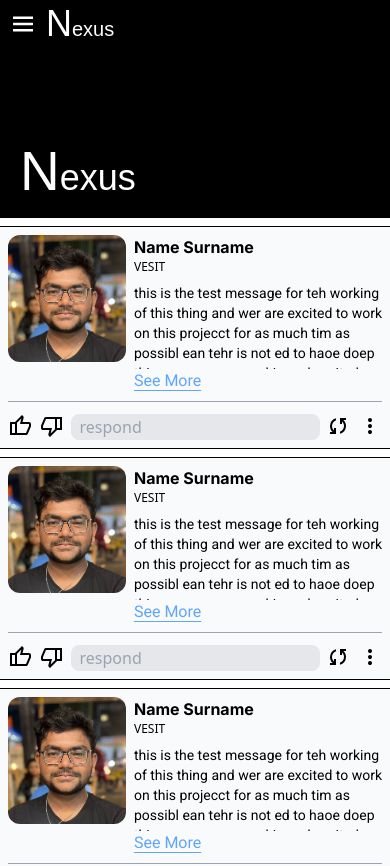
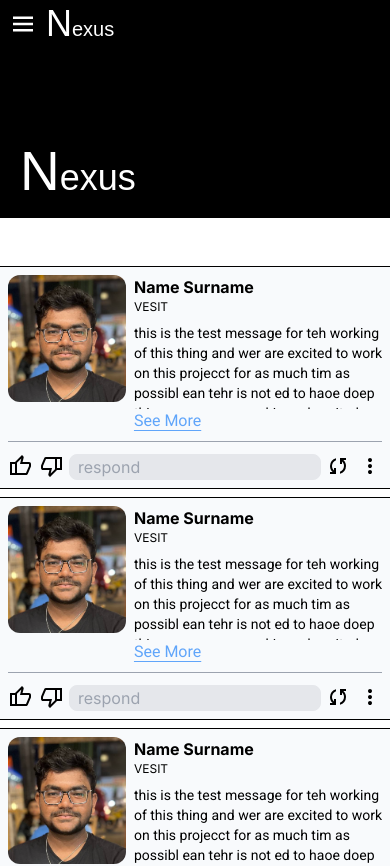
Before and after one commit to pankajrampawar/Nexus, a Next.js app in the folder client/: page /home in a window 390 px wide. Shown: the top 866 px of the page. Built offline with nearby package versions, Linux system fonts and the light colour scheme; a web font is replaced by a local one.

Commit message:
layout error fixed

```diff
--- a/client/app/home/layout.js
+++ b/client/app/home/layout.js
@@ -5,12 +5,13 @@ import Sidebar from "../ui/Sidebar"
 export default function RootLayout({ children }) {
     return (
         <html lang="en">
-            <body className="sm:flex sm:h-screen sm:overflow-hidden gap-10">
+            <body >
+                <div className="flex flex-col sm:flex-row sm:h-screen sm:overflow-hidden gap-10">
                     <header className="sm:overflow-y-auto ">
                         <nav className="md:hidden">
                             <NavBar/>
                         </nav>
-                    <nav className="min-w-[300px] bg-slate-300">
+                        <nav className="min-w-[300px] max-w-[500px] bg-slate-300">
                             <Sidebar/>
                         </nav>
                     </header>
@@ -18,6 +19,7 @@ export default function RootLayout({ children }) {
                     <main className="sm:overflow-y-auto">
                         {children}
                     </main>
+                </div>
             </body>
         </html>
     )
```
Lines whose indentation alone changed are shown as unchanged.
